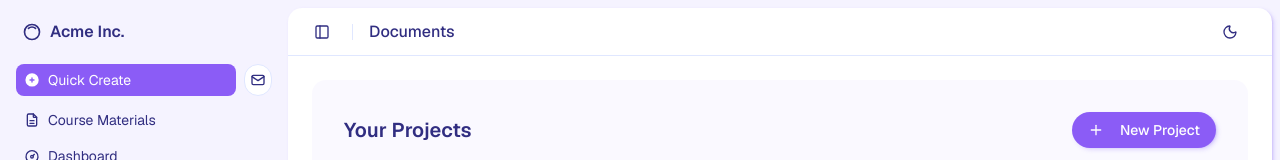
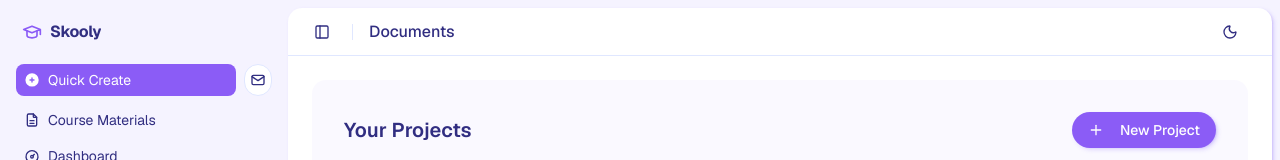
Before and after one commit to takitajwar17/skooly-bcf-hackathon, a Next.js app: page /projects in a window 1280 px wide. Shown: the top 160 px of the page. Built offline with nearby package versions, Linux system fonts and the light colour scheme; no server answers.

Commit message:
feat: Update app metadata and sidebar branding for Skooly

```diff
--- a/app/components/dashboard/app-sidebar.jsx
+++ b/app/components/dashboard/app-sidebar.jsx
@@ -11,7 +11,7 @@ import {
   IconFileWord,
   IconFolder,
   IconHelp,
-  IconInnerShadowTop,
+  IconSchool,
   IconListDetails,
   IconReport,
   IconSearch,
@@ -160,8 +160,8 @@ export function AppSidebar({
           <SidebarMenuItem>
             <SidebarMenuButton asChild className="data-[slot=sidebar-menu-button]:!p-1.5">
               <a href="/">
-                <IconInnerShadowTop className="!size-5" />
-                <span className="text-base font-semibold">Acme Inc.</span>
+                <IconSchool className="!size-5 text-primary" />
+                <span className="text-base font-bold tracking-tight">Skooly</span>
               </a>
             </SidebarMenuButton>
           </SidebarMenuItem>
--- a/app/layout.jsx
+++ b/app/layout.jsx
@@ -26,13 +26,13 @@ const geistMono = Geist_Mono({
 });
 
 export const metadata = {
-  title: "My App",
-  description: "Your app description goes here",
+  title: "Skooly - AI-Powered Student Hub",
+  description: "Organize your course materials, chat with your lecture notes, and master your curriculum with Skooly.",
   openGraph: {
     type: "website",
-    url: "https://your-app.vercel.app",
-    title: "My App",
-    description: "Your app description goes here",
+    url: "https://skooly-app.vercel.app",
+    title: "Skooly - AI-Powered Student Hub",
+    description: "Your personalized AI tutor and course material organizer.",
     image: "/inherit.png",
   },
 };
```
